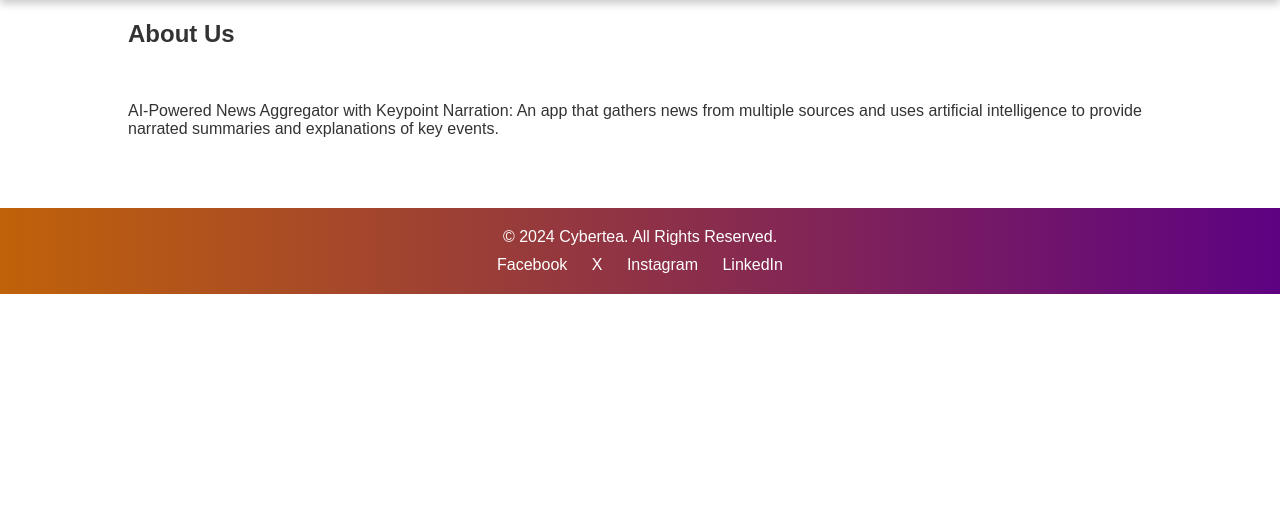
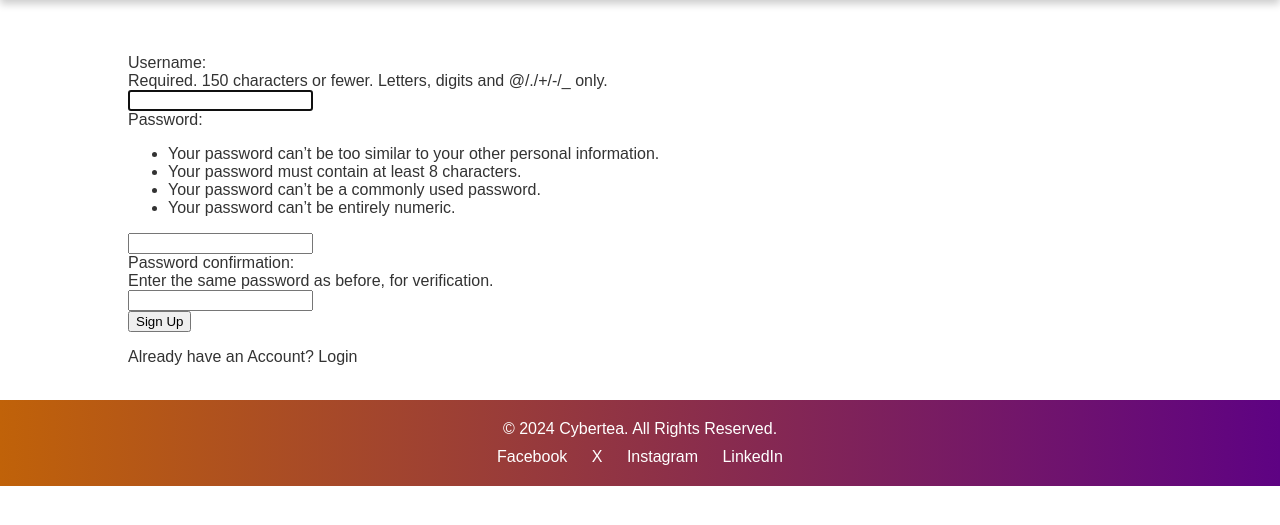
Before and after one commit to Ha3rk/CyberTea, a Django app: page /register/ in a window 1280 px wide. Shown: the part 94-619 px from the top of the page. Run offline with Django 5.2, Linux system fonts and the light colour scheme; some libraries are stand-ins or nearby versions.

Commit message:
user registration, go btn, narration failed, route good

```diff
--- a/cybertea_app/templates/cyberevents/Register.html
+++ /dev/null
@@ -1,19 +0,0 @@
-{% extends './base.html' %}
-
-{% block title %}About Us{% endblock %}
-
-{% block content %}
-<main>
-    <section>
-        <h2>About Us</h2>
-        <br>
-        <p>AI-Powered News Aggregator with Keypoint Narration:
-           An app that gathers news from multiple sources and uses
-           artificial intelligence to provide narrated summaries
-           and explanations of key events.</p>
-           <br>
-           <br>
-           <br>
-    </section>
-</main>
-{% endblock %}
--- a/cybertea_app/templates/cyberevents/base.html
+++ b/cybertea_app/templates/cyberevents/base.html
@@ -5,8 +5,11 @@
 <head>
     <meta charset="UTF-8">
     <meta name="viewport" content="width=device-width, initial-scale=1.0">
+    <link rel="stylesheet" href="{% static '/css/styles.css' %}">
+    <script src="https://cdnjs.cloudflare.com/ajax/libs/jquery/3.6.0/jquery.min.js"></script>
+    <script src="https://cdnjs.cloudflare.com/ajax/libs/bootstrap/5.1.3/js/bootstrap.bundle.min.js"></script>
+
     <title>Cybertea</title>
-    <link rel="stylesheet" href="{% static '/css/styles.css' %}">
 </head>
 <body>
     <!-- Header -->
@@ -14,7 +17,7 @@
         <div class="container">
 
             <div class="logo"><img src="{% static 'images/zlogo.png' %}" alt="img">
-                <a href="#">CyberTea</a>
+                <a href="{% url 'index' %}">CyberTea</a>
             </div>
             <nav>
                 <ul>
--- /dev/null
+++ b/cybertea_app/templates/cyberevents/register.html
@@ -0,0 +1,22 @@
+{% extends './base.html' %}
+{% load crispy_forms_tags %}
+{% block title %}Create New Account {% endblock %}
+
+{% block content %}
+<main>
+    <form action='register' method="POST" >
+        <br>
+        <br>
+        <br>
+        {% csrf_token %}
+        {{ form }}
+        <input type="submit" value="Sign Up">
+    </form>
+
+    <div>
+    <p>Already have an Account? <a href = "{% url 'login' %}">Login</a></p>
+
+    </div>
+    <br>
+</main>
+{% endblock %}
--- a/cybertea_app/urls.py
+++ b/cybertea_app/urls.py
@@ -2,12 +2,18 @@ from django.urls import path
 from . import views
 
 urlpatterns = [
-    path('', views.index, name= 'index'),
-    path('base/', views.base, name= 'base'),
+    path('', views.index, name='index'),
+    path('base/', views.base, name='base'),
     path('categories/', views.category_list, name='category_list'),
-    path('about/', views.about, name= 'about'),
-    path('login/', views.login, name= 'login'),
-    path('register/', views.register, name= 'register'),
-    path('incident_stats/', views.incident_stats, name= 'incident_stats'),
+    path('about/', views.about, name='about'),
+    path('incident_stats/', views.incident_stats, name='incident_stats'),
 
-]
+    # New path for summarizing articles
+    path('get-article-summary/', views.summarize_article, name='get_article_summary'),
+
+    # Authentication
+    path('login/', views.login, name='login'),
+    path('register/', views.register, name='register'),
+
+
+      ]
--- a/cybertea_app/views.py
+++ b/cybertea_app/views.py
@@ -1,9 +1,21 @@
 from django.shortcuts import render
 from bs4 import BeautifulSoup
 from .models import Category
+from django.http import JsonResponse
+from django.contrib.auth.forms import UserCreationForm, AuthenticationForm
 import requests
+import openai
+# Set your OpenAI API key
+openai.api_key = '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'
 
-# Function to get news from Krebs on Security
+
+
+
+# Registration Form
+
+
+
+# Function to get news from Krebs on Security with URLs
 def get_krebs_news():
     krebs_news = []
     try:
@@ -13,13 +25,14 @@ def get_krebs_news():
         krebs_soup = BeautifulSoup(krebs_r.content, 'html5lib')
         krebs_headings = krebs_soup.find_all('h2', {"class": "entry-title"})
         for kh in krebs_headings:
-            krebs_news.append(kh.text.strip())
+            title = kh.text.strip()
+            url = kh.find('a')['href']  # Extract the URL from the headline
+            krebs_news.append({'title': title, 'url': url})
     except requests.exceptions.RequestException as e:
         print(f"Error fetching Krebs on Security news: {e}")
 
     return krebs_news
 
-# Function to get news from The Hacker News
 def get_hackernews_news():
     hackernews_news = []
     try:
@@ -30,7 +43,15 @@ def get_hackernews_news():
         hn_headings = hn_soup.find_all('h2', {"class": "home-title"})
 
         for hnh in hn_headings:
-            hackernews_news.append(hnh.text.strip())
+            title = hnh.text.strip()
+            a_tag = hnh.find('a')  # Find the anchor tag
+            if a_tag and 'href' in a_tag.attrs:  # Ensure 'a' tag and href exist
+                url = a_tag['href']  # Extract the URL from the anchor tag
+                hackernews_news.append({'title': title, 'url': url})
+            else:
+                # If no URL, skip or append without the URL
+                hackernews_news.append({'title': title, 'url': None})
+
     except requests.exceptions.RequestException as e:
         print(f"Error fetching The Hacker News: {e}")
 
@@ -41,7 +62,6 @@ def index(request):
     # Fetch news from all cybersecurity sources
     krebs_news = get_krebs_news()
     hackernews_news = get_hackernews_news()
-
 
     # Render the data in the template
     return render(request, 'cyberevents/index.html', {
@@ -60,6 +80,8 @@ def base(request):
         'krebs_news': krebs_news,
         'hackernews_news': hackernews_news,
     })
+
+
 def category_list(request):
     categories = Category.objects.all()
     return render(request, 'parts/category_list.html', {'categories': categories})
@@ -71,7 +93,51 @@ def incident_stats(request):
     return render(request, 'cyberevents/incident_stats.html', {'incident_stats': incident_stats})
 
 def login(request):
+    login = AuthenticationForm()
     return render(request, 'cyberevents/login.html', {'login': login})
 
 def register(request):
-    return render(request, 'cyberevents/register.html', {'register': register})
+    form = UserCreationForm()
+    return render(request,'cyberevents/register.html', {'form': form})
+
+
+# Function to fetch article content and summarize it using GPT
+def summarize_article(request):
+    if request.method == 'POST':
+        article_url = request.POST.get('url')
+        try:
+            # Fetch the article content
+            response = requests.get(article_url, timeout=10)
+            response.raise_for_status()
+            article_html = response.content
+
+            # Use BeautifulSoup to extract the main content (simplified)
+            soup = BeautifulSoup(article_html, 'html.parser')
+            article_text = " ".join([p.text for p in soup.find_all('p')])  # Fetch all paragraphs
+
+            # Send the article content to GPT for summarization
+            summary = summarize_with_gpt(article_text)
+
+            # Return the summary as a JSON response
+            return JsonResponse({'summary': summary})
+
+        except requests.exceptions.RequestException as e:
+            return JsonResponse({'error': 'Error fetching article: ' + str(e)}, status=500)
+
+def summarize_with_gpt(article_text):
+    """Use GPT API to summarize the article"""
+    try:
+        response = openai.ChatCompletion.create(  # Correct method
+            model="gpt-3.5-turbo",  # Specify the model
+            messages=[
+                {"role": "system", "content": "Summarize the following article."},
+                {"role": "user", "content": article_text}
+            ],
+            max_tokens=100  # Set max tokens for the summary
+        )
+
+        summary = response['choices'][0]['message']['content'].strip()
+        return summary
+
+    except Exception as e:
+        return f"Error during summarization: {str(e)}"
--- a/cybertea_project/settings.py
+++ b/cybertea_project/settings.py
@@ -38,8 +38,11 @@ INSTALLED_APPS = [
     'django.contrib.messages',
     'django.contrib.staticfiles',
     'cybertea_app',
+    'cybertea_users',
+    'crispy_forms',
+
 ]
-
+CRISPY_TEMPLATE_PACK = 'bootstrap5'
 MIDDLEWARE = [
     'django.middleware.security.SecurityMiddleware',
     'django.contrib.sessions.middleware.SessionMiddleware',
--- a/cybertea_project/static/css/styles.css
+++ b/cybertea_project/static/css/styles.css
@@ -66,9 +66,9 @@ a {
     margin: 0 auto;
 }
 .btn {
-    color: #830000;
+    color: #800080;
     font-weight: bold;
-    padding: 10px 15px;
+    padding: 3px 15px;
     border-radius: 5px;
     transition: background-color 0.3s ease;
 }
@@ -77,6 +77,23 @@ h5 .line{
 
 }
 
+hr {
+    border: none;
+    height: 2px; /* Set height */
+    background-color: #e99e48; /* Background color */
+    margin: 20px 0; /* Space above and below */
+    box-shadow: 0 2px 4px rgba(0, 0, 0, 0.2); /* Add shadow */
+}
+
+.summary-button {
+
+border-radius: 10px;
+padding: 3px 5px;
+background-color: #800080;
+color: #fff;
+transition: background-color #e99e48 0.3s ease;
+
+}
 
 
 /* Footer */
--- a/cybertea_project/urls.py
+++ b/cybertea_project/urls.py
@@ -21,4 +21,6 @@ from django.urls import include, path
 urlpatterns = [
     path('admin/', admin.site.urls),
     path('', include('cybertea_app.urls')),
+
+
 ]
```
Also changed, not shown: cybertea_app/templates/cyberevents/index.html (+68 -24 lines), cybertea_app/templates/cyberevents/login.html (+15 -12 lines), cybertea_users/views.py (added, +12 -0 lines).
